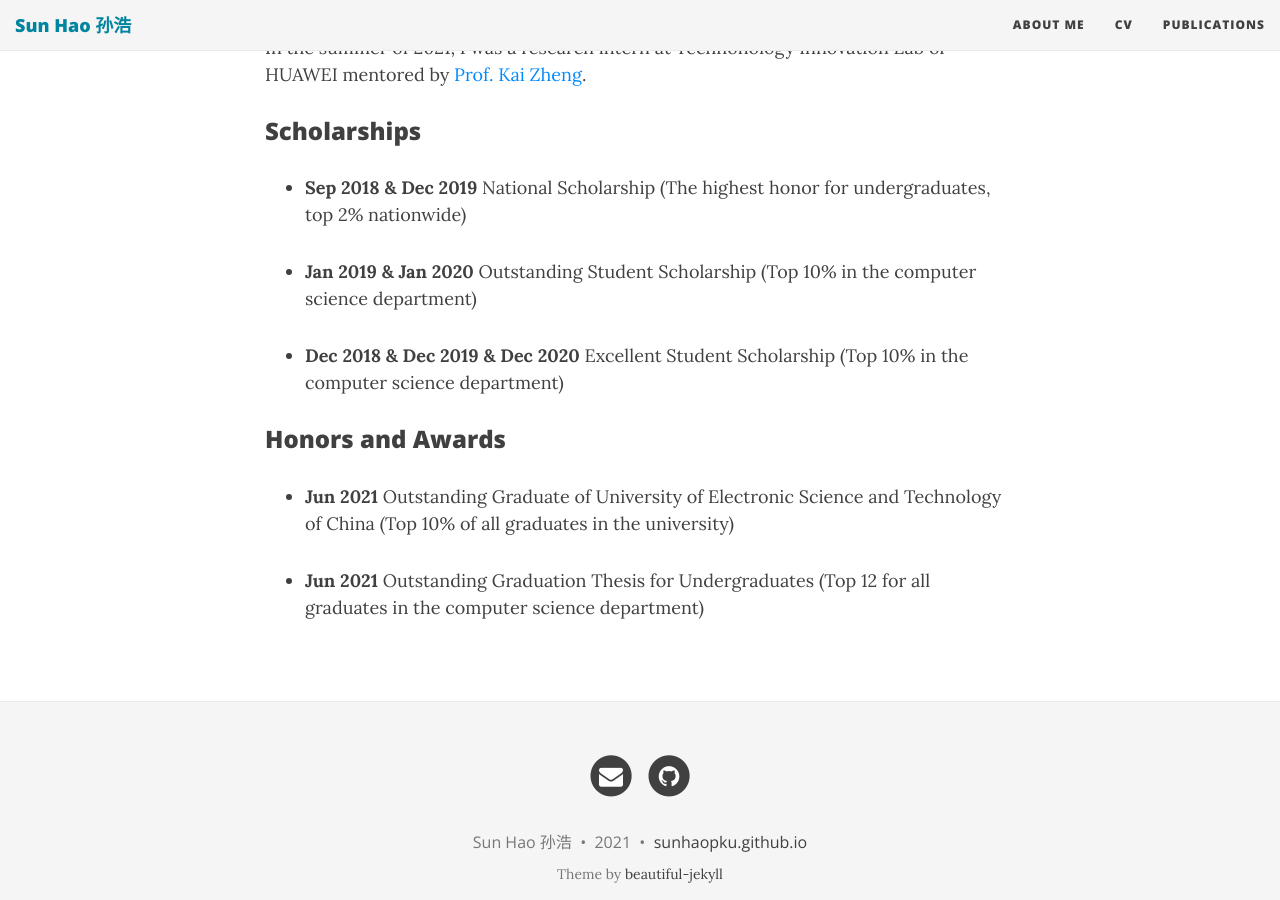
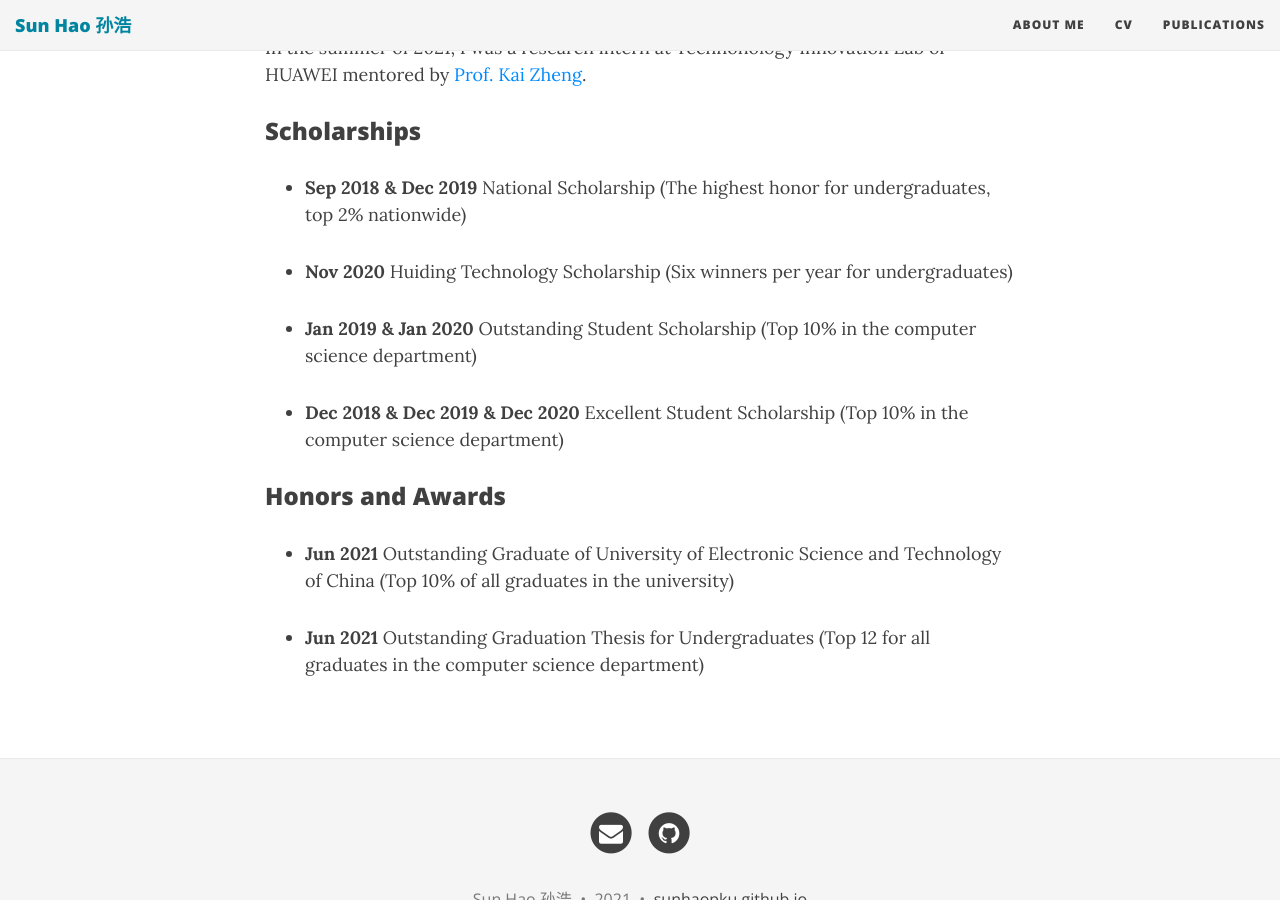
Before and after one commit to sunhaopku/sunhaopku.github.io, a Jekyll site: the page built from aboutme.md, in a window 1280 px wide and 900 px high, scrolled down 606 px. Built offline with Jekyll 4.4.1, drawn with Linux system fonts in a browser that asks for light colours; nearby versions of some CDN libraries.

Commit message:
Update aboutme.md

```diff
--- a/aboutme.md
+++ b/aboutme.md
@@ -19,6 +19,8 @@ In the summer of 2021, I was a research intern at Technonology Innovation Lab of
 
 - **Sep 2018 & Dec 2019** National Scholarship (The highest honor for undergraduates, top 2% nationwide)
 
+- **Nov 2020** Huiding Technology Scholarship (Six winners per year for undergraduates)
+
 - **Jan 2019 & Jan 2020** Outstanding Student Scholarship (Top 10% in the computer science department)
 
 - **Dec 2018 & Dec 2019 & Dec 2020** Excellent Student Scholarship (Top 10% in the computer science department)
```
